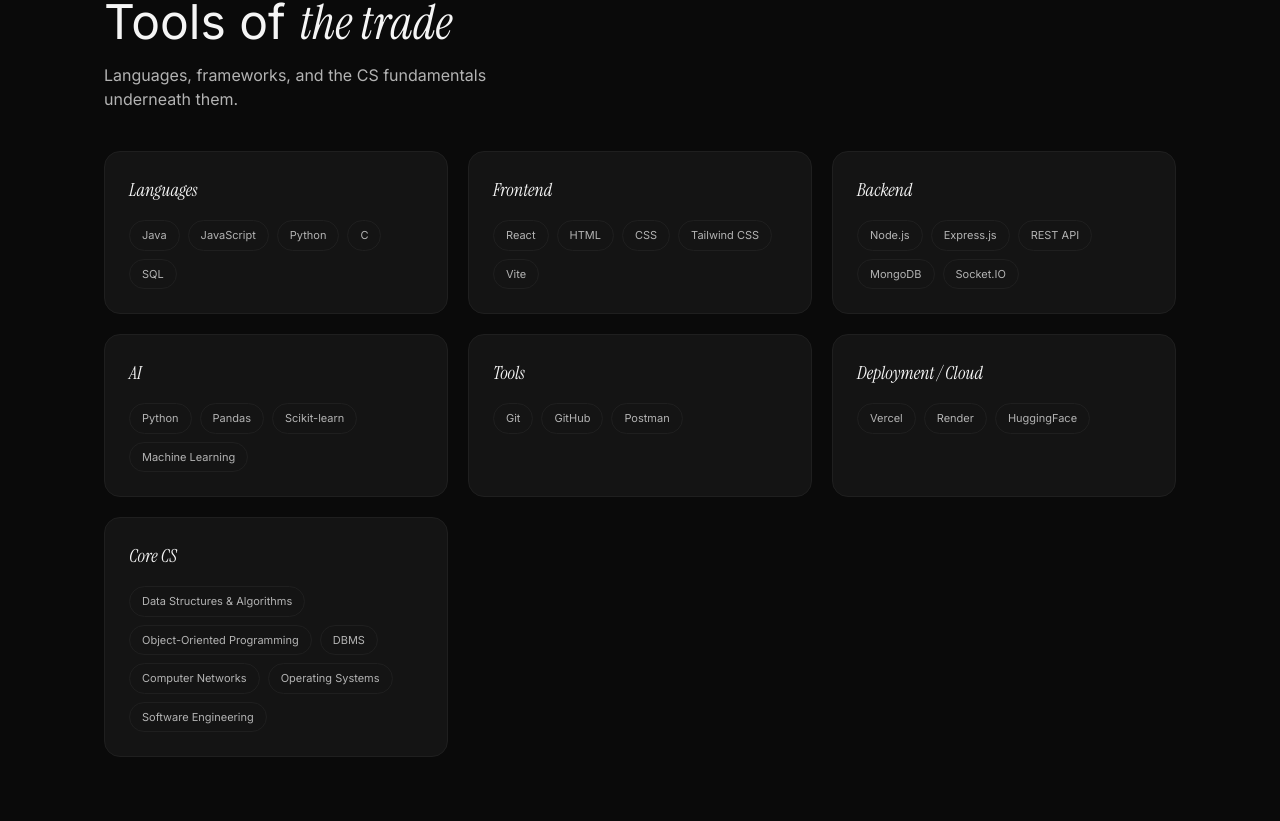
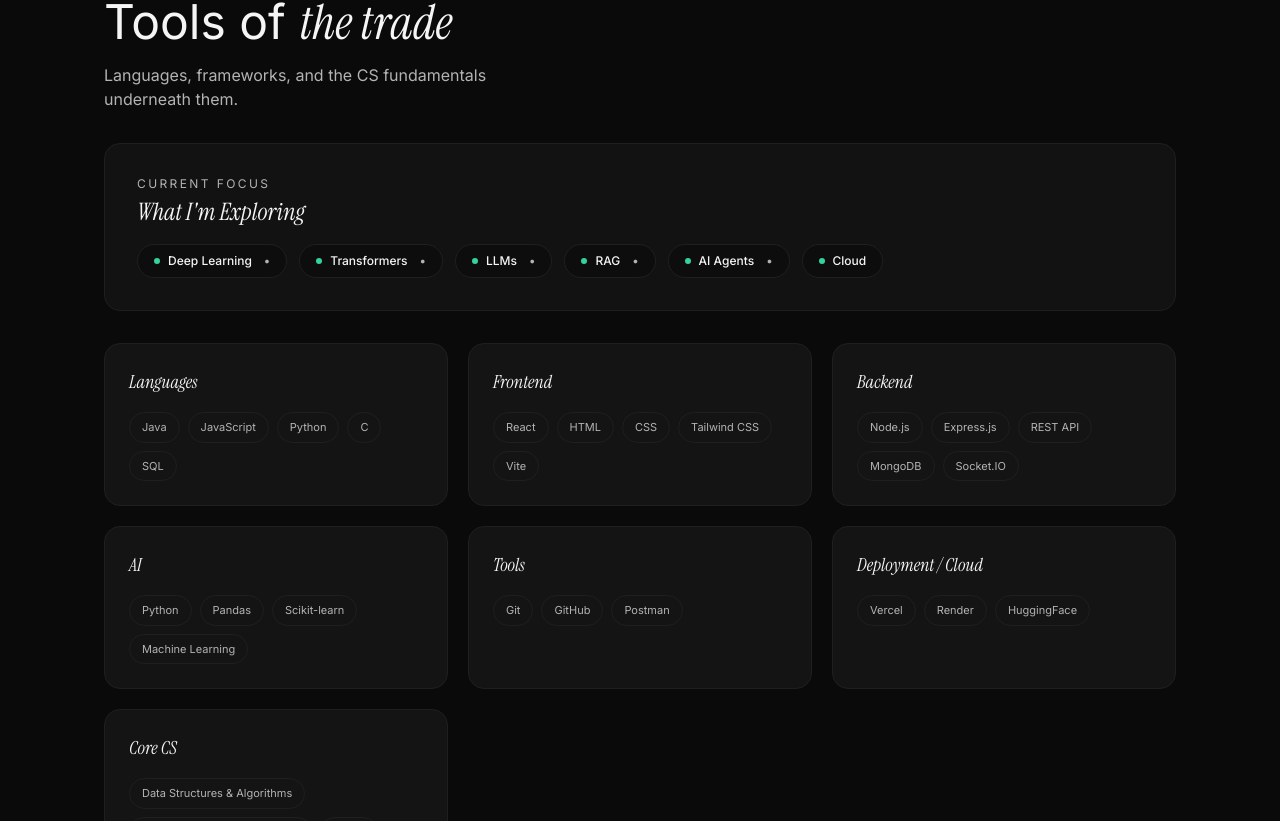
Before and after one commit to ShivakumarSindolli/personal_portfolio, a React (Vite) app: page / in a window 1280 px wide. Shown: the part 1079-1900 px from the top of the page. Built offline with nearby package versions, Linux system fonts and the light colour scheme; no server answers.

Commit message:
Add Skills navbar link, update education journey to 5th sem 9.2 CGPA, and refine exploring skills progression

```diff
--- a/src/components/Navbar.tsx
+++ b/src/components/Navbar.tsx
@@ -4,6 +4,7 @@
 
 const LINKS = [
   { label: "Home", href: "#top" },
+  { label: "Skills", href: "#skills" },
   { label: "Work", href: "#work" },
   { label: "Contact", href: "#contact" },
 ];
--- a/src/components/Skills.tsx
+++ b/src/components/Skills.tsx
@@ -1,5 +1,5 @@
 import { motion } from "framer-motion";
-import { skillGroups } from "@/data/skills";
+import { skillGroups, exploringSkills } from "@/data/skills";
 import SectionHeader from "@/components/SectionHeader";
 
 export default function Skills() {
@@ -13,7 +13,33 @@
                     subtext="Languages, frameworks, and the CS fundamentals underneath them."
                 />
 
-                <div className="mt-10 grid grid-cols-1 gap-5 sm:grid-cols-2 lg:grid-cols-3">
+                {/* What I'm Exploring Banner */}
+                <motion.div
+                    initial={{ opacity: 0, y: 24 }}
+                    whileInView={{ opacity: 1, y: 0 }}
+                    viewport={{ once: true }}
+                    transition={{ duration: 0.6 }}
+                    className="mt-8 rounded-2xl border border-stroke bg-surface/80 p-6 md:p-8"
+                >
+                    <p className="text-xs uppercase tracking-[0.2em] text-muted">Current Focus</p>
+                    <h3 className="mt-1 font-display text-2xl italic text-text-primary">
+                        What I'm Exploring
+                    </h3>
+                    <div className="mt-4 flex flex-wrap items-center gap-3">
+                        {exploringSkills.map((item, i) => (
+                            <span
+                                key={item}
+                                className="flex items-center gap-2 rounded-full border border-stroke bg-bg/60 px-4 py-2 text-xs font-medium text-text-primary transition-colors hover:border-white/30"
+                            >
+                                <span className="h-1.5 w-1.5 rounded-full bg-emerald-400" />
+                                {item}
+                                {i < exploringSkills.length - 1 && <span className="ml-1 text-muted">•</span>}
+                            </span>
+                        ))}
+                    </div>
+                </motion.div>
+
+                <div className="mt-8 grid grid-cols-1 gap-5 sm:grid-cols-2 lg:grid-cols-3">
                     {skillGroups.map((group, i) => (
                         <motion.div
                             key={group.category}
--- a/src/data/experience.ts
+++ b/src/data/experience.ts
@@ -11,11 +11,11 @@
     {
         id: "education",
         category: "education",
-        title: "Computer Science Engineering",
+        title: "B.E. in Computer Science Engineering",
         org: "KLE Technological University",
         description:
-            "[Degree] · [Current semester/year] · [Relevant coursework] · [Academic achievements]",
-        meta: ["Degree — editable", "Semester/year — editable", "Coursework — editable"],
+            "Currently pursuing undergraduate studies in 5th Semester with a 9.2 CGPA.",
+        meta: ["Undergraduate", "5th Semester", "9.2 CGPA"],
     },
     {
         id: "hackathon-journey",
@@ -33,13 +33,6 @@
         description:
             "Served as a Class Representative, helping coordinate communication between students and faculty, sharing important information, and supporting class coordination.",
         meta: ["Leadership", "Communication", "Team Coordination", "Responsibility", "Problem Solving"],
-    },
-    {
-        id: "certification",
-        category: "certifications",
-        title: "[Certification Name]",
-        org: "[Platform] · [Year]",
-        description: "Editable placeholder — add your certification details here.",
     },
 ];
 
@@ -65,8 +58,8 @@
 ];
 
 export const achievementStats = [
+    { value: "9.2", label: "CGPA" },
+    { value: "5th", label: "Semester" },
     { value: "5+", label: "Hackathons Attended" },
     { value: "2×", label: "Top 10 Finishes" },
-    { value: "1", label: "Leadership Role" },
-    { value: "Multiple", label: "Projects Built" },
 ];
--- a/src/data/skills.ts
+++ b/src/data/skills.ts
@@ -25,3 +25,12 @@
         ],
     },
 ];
+
+export const exploringSkills = [
+    "Deep Learning",
+    "Transformers",
+    "LLMs",
+    "RAG",
+    "AI Agents",
+    "Cloud",
+];
```
